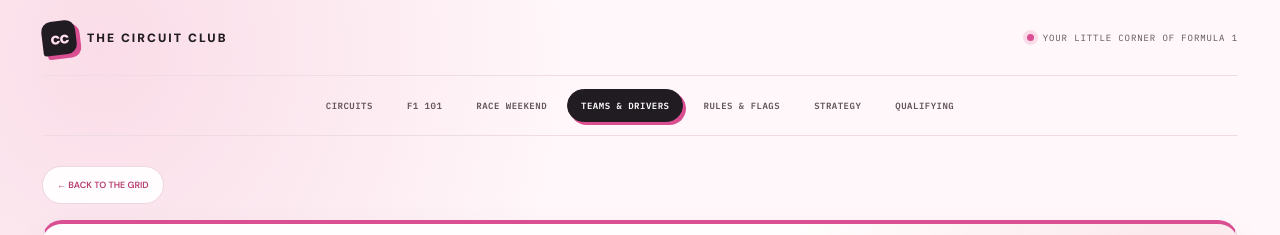
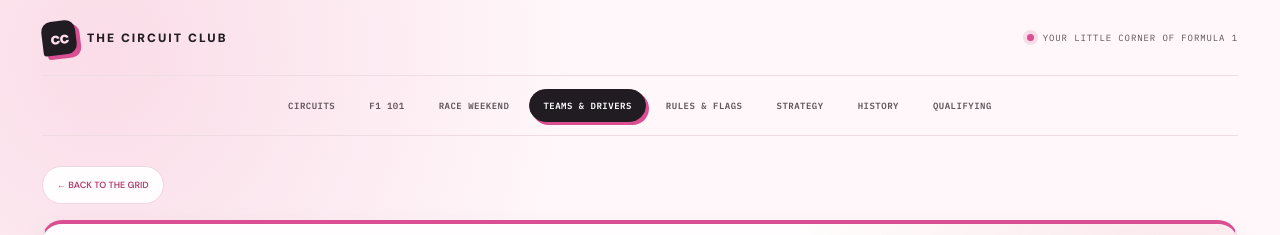
Before and after one commit to m3pod-spec/f1-beginners-guide, a plain HTML site: page team-alpine.html in a window 1280 px wide. Shown: the top 235 px of the page. Drawn offline with nearby package versions, Linux system fonts and the light colour scheme; a web font is replaced by a local one.

Commit message:
Add history to site navigation

```diff
--- a/team-alpine.html
+++ b/team-alpine.html
@@ -1,6 +1,6 @@
 <!doctype html>
 <html lang="en"><head><meta charset="utf-8"><meta name="viewport" content="width=device-width, initial-scale=1"><meta name="theme-color" content="#d94f91"><meta name="description" content="Alpine: 2026 Formula 1 team profile, history, drivers and car details."><title>Alpine — team profile | The Circuit Club</title><link rel="preconnect" href="https://fonts.googleapis.com"><link rel="stylesheet" href="style.css"></head>
-<body><div class="page-shell"><header class="topbar"><a class="wordmark" href="index.html" aria-label="The Circuit Club home"><span class="wordmark-mark">cc</span><span>THE CIRCUIT CLUB</span></a><div class="topbar-note"><span class="live-dot"></span> YOUR LITTLE CORNER OF FORMULA 1</div></header><nav class="site-nav" aria-label="Main navigation"><a href="index.html">CIRCUITS</a><a href="basics.html">F1 101</a><a href="race-weekend.html">RACE WEEKEND</a><a href="teams.html" aria-current="page">TEAMS &amp; DRIVERS</a><a href="rules.html">RULES &amp; FLAGS</a><a href="strategy.html">STRATEGY</a><a href="qualifying.html">QUALIFYING</a></nav>
+<body><div class="page-shell"><header class="topbar"><a class="wordmark" href="index.html" aria-label="The Circuit Club home"><span class="wordmark-mark">cc</span><span>THE CIRCUIT CLUB</span></a><div class="topbar-note"><span class="live-dot"></span> YOUR LITTLE CORNER OF FORMULA 1</div></header><nav class="site-nav" aria-label="Main navigation"><a href="index.html">CIRCUITS</a><a href="basics.html">F1 101</a><a href="race-weekend.html">RACE WEEKEND</a><a href="teams.html" aria-current="page">TEAMS &amp; DRIVERS</a><a href="rules.html">RULES &amp; FLAGS</a><a href="strategy.html">STRATEGY</a><a href="history.html">HISTORY</a><a href="qualifying.html">QUALIFYING</a></nav>
 <main class="learn-main team-profile alpine"><a class="profile-back" href="teams.html">← BACK TO THE GRID</a><section class="learn-hero"><span class="page-stamp">✳ 2026 TEAM PROFILE · 06 / 11</span><p class="learn-kicker">FRENCH RACING SPIRIT</p><h1>ALPINE</h1><p>Alpine's current name is relatively new, but the team behind it has a much longer Formula 1 story. Its roots include some of the sport's most successful eras.</p><div class="profile-drivers"><span>2026 RACE DRIVERS</span><strong>Pierre Gasly · Franco Colapinto</strong></div></section>
 <section class="profile-story"><article class="profile-section"><p class="learn-kicker">THE STORY SO FAR</p><h2>Where it all began</h2><p>Based in Enstone in the UK, Alpine is the latest identity of the team that raced as Renault. The Enstone operation also has a Benetton chapter in its history. Renault won back-to-back Constructors' Championships in 2005 and 2006, with Fernando Alonso taking both Drivers' titles.</p></article><article class="profile-section"><p class="learn-kicker">THE BIG MOMENTS</p><h2>What makes this team special</h2><p>The team's wider history includes championship success with Renault and Benetton, as well as memorable individual wins in more recent seasons. Esteban Ocon's 2021 Hungarian Grand Prix victory and Pierre Gasly's podiums are among its modern highlights.</p></article><article class="profile-section"><p class="learn-kicker">THE CURRENT GRID</p><h2>The 2026 season</h2><p>Pierre Gasly and Franco Colapinto drive for Alpine in 2026. The A526 is powered by Mercedes, following the team's switch in power-unit supply. After finishing tenth in 2025, Alpine has a lot of ground to make up and a clear reason to fight for progress.</p></article></section>
 <section class="profile-facts"><div><p class="learn-kicker">QUICK TEAM FILE</p><h2>The details</h2></div><ul><li>Headquarters: Enstone, United Kingdom</li><li>Executive leadership: Flavio Briatore and Steve Nielsen</li><li>2026 car: A526</li><li>Power unit: Mercedes</li><li>2025 Constructors' Championship: 10th</li></ul></section>
```
